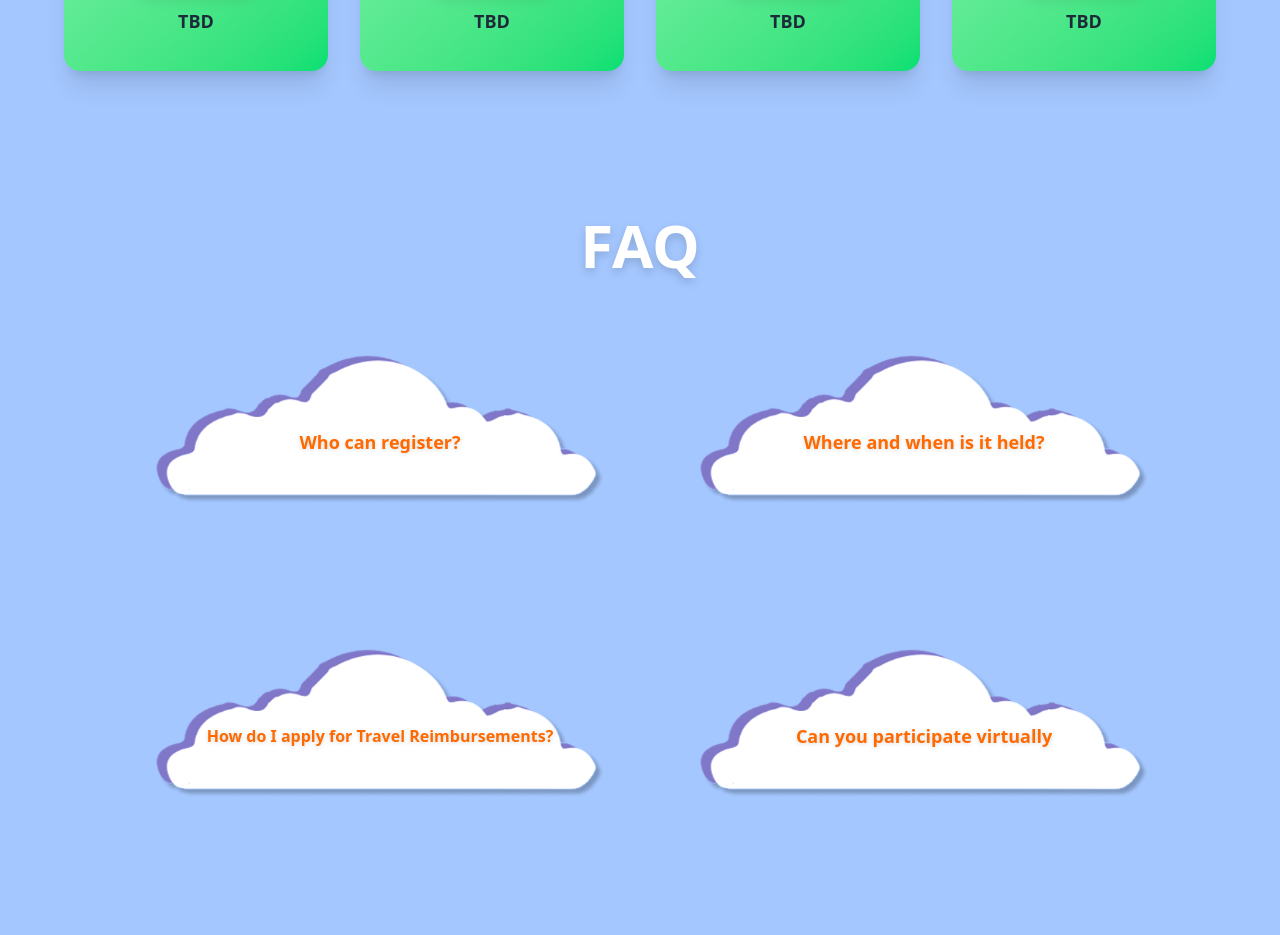
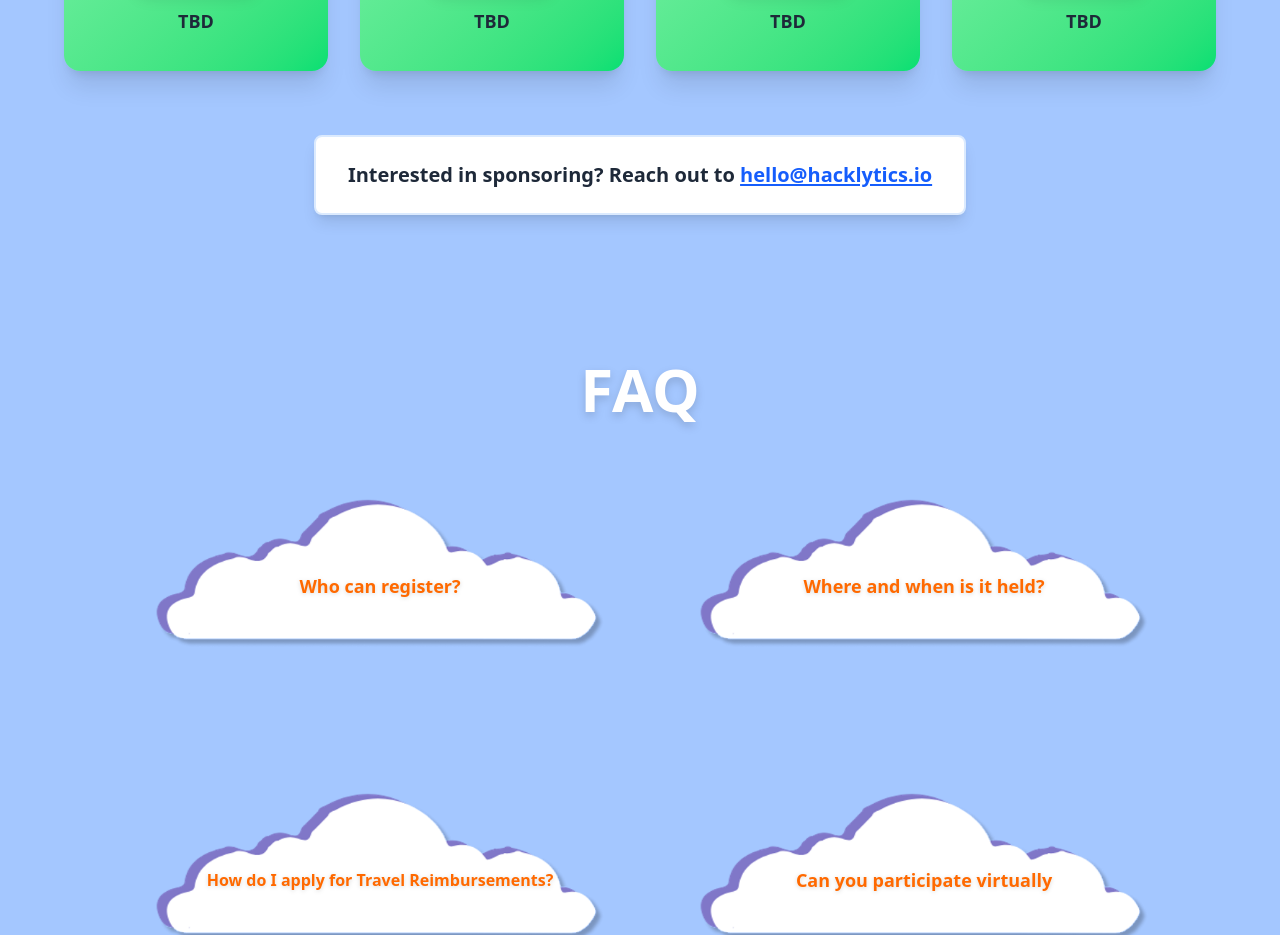
Before and after one commit to DataScience-GT/query, a Next.js app: page / in a window 1280 px wide. Shown: the part 4360-5295 px from the top of the page. Built offline with nearby package versions, Linux system fonts and the light colour scheme; a web font is replaced by a local one.

Commit message:
mailtotype

```diff
--- a/components/sections/PrizeAndSpeakerSection.tsx
+++ b/components/sections/PrizeAndSpeakerSection.tsx
@@ -66,6 +66,19 @@ const ConferencePage: React.FC = () => {
           <Prizes prizes={prizes} />
         </div>
         <Speakers speakers={speakers} />
+        <div className="mt-16 text-center">
+          <div className="inline-block bg-white rounded-lg shadow-lg px-8 py-6 border-2 border-blue-100">
+            <p className="text-xl font-semibold text-gray-800">
+              Interested in sponsoring? Reach out to{' '}
+              <a
+                href="mailto:hello@hacklytics.io"
+                className="text-blue-600 hover:text-blue-700 transition-colors duration-200 underline decoration-2 underline-offset-2"
+              >
+                hello@hacklytics.io
+              </a>
+            </p>
+          </div>
+        </div>
       </div>
     </section>
   );
```
